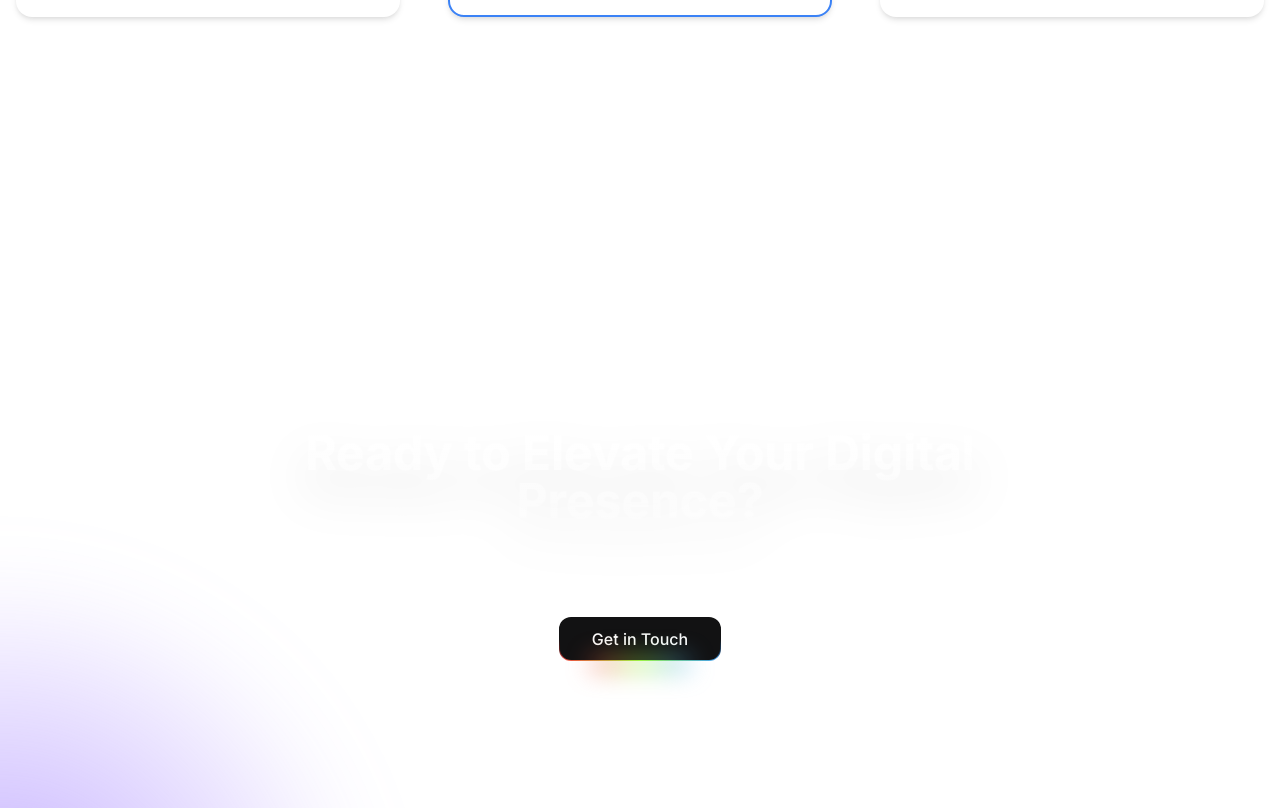
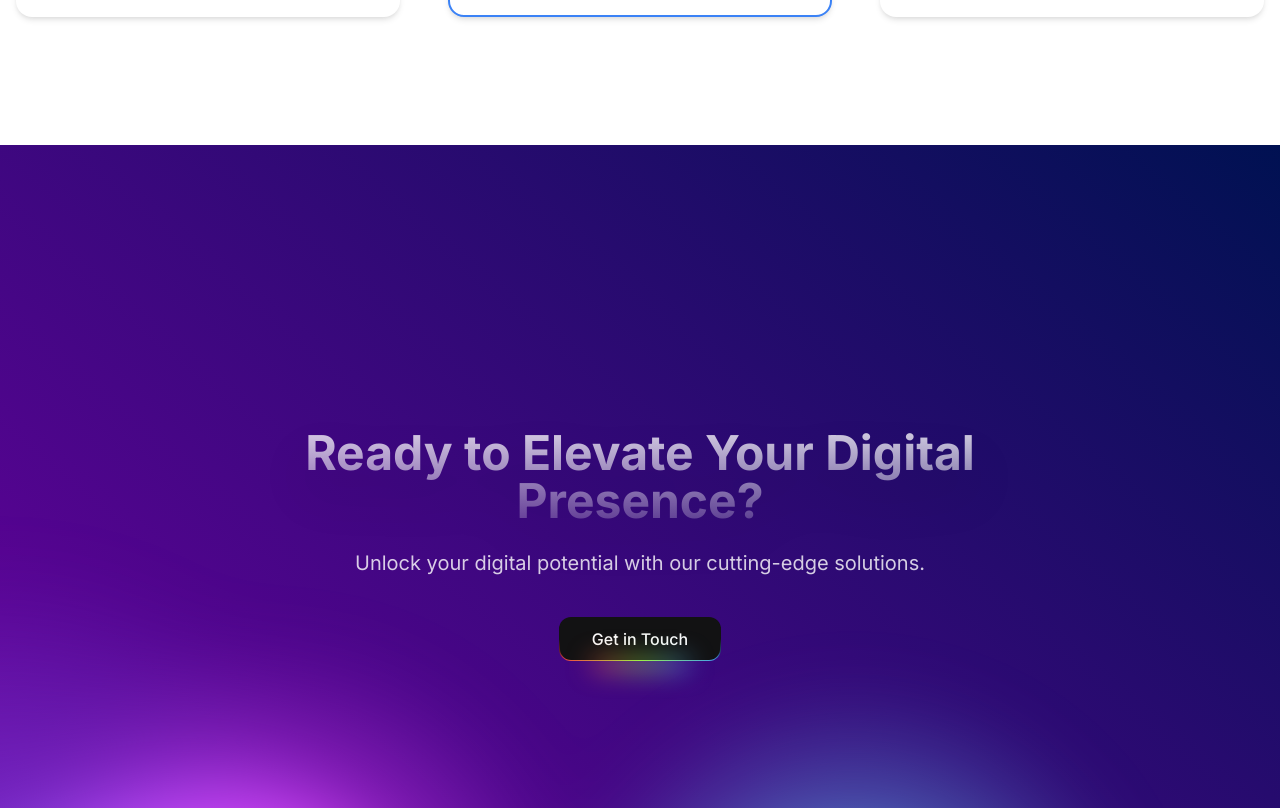
Before and after one commit to ahmed-abdat/rimecode, a Next.js app: page / in a window 1280 px wide. Shown: the part 4612-5420 px from the top of the page. Built offline with nearby package versions, Linux system fonts and the light colour scheme.

Commit message:
update the cta style

```diff
--- a/src/components/sections/CTA.tsx
+++ b/src/components/sections/CTA.tsx
@@ -8,16 +8,7 @@ import { BackgroundGradientAnimation } from "../ui/background-gradient-animation
 
 const CTA = () => {
   return (
-    <div className="w-full overflow-hidden">
-      <BackgroundGradientAnimation
-        gradientBackgroundStart="rgb(255 255 255 / 0.2)"
-        gradientBackgroundEnd="rgb(255 255 255 / 0)"
-        firstColor="#ff0000"
-        secondColor="#00ff00"
-        thirdColor="#0000ff"
-        fourthColor="#ff00ff"
-        fifthColor="white"
-      >
+    <BackgroundGradientAnimation>
       <div className="w-full h-screen flex items-center justify-center px-4 sm:px-6 lg:px-8">
         <div className="w-full max-w-4xl mx-auto text-center z-10">
           <motion.h2
@@ -48,7 +39,6 @@ const CTA = () => {
         </div>
       </div>
     </BackgroundGradientAnimation>
-    </div>
   );
 };
 
```
Also changed, not shown: tailwind.config.js (line endings or trailing spaces). Lines whose indentation alone changed are shown as unchanged.
